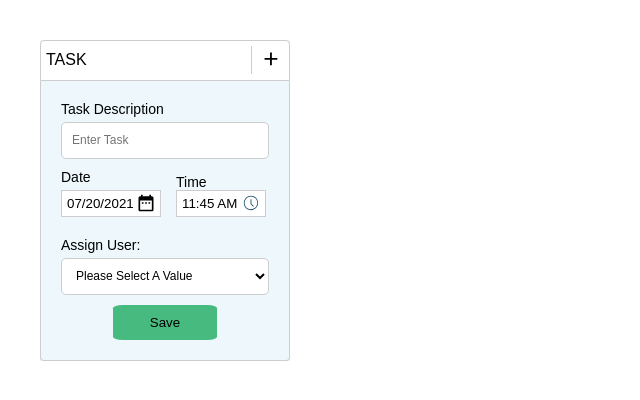
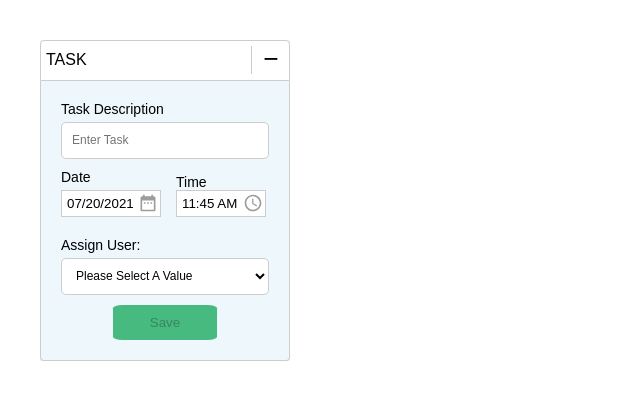
Before and after one commit to vaibhav15400/Task, a React (Create React App) app: page / in a window 1280 px wide. Shown: the top 400 px of the page, without its empty margins (0-640 px from the left). Built offline with nearby package versions, Linux system fonts and the light colour scheme; no server answers.

Commit message:
solved some bugs

```diff
--- a/package.json
+++ b/package.json
@@ -17,6 +17,7 @@
     "react-datepicker": "^4.1.1",
     "react-dom": "^17.0.2",
     "react-scripts": "4.0.3",
+    "react-transition-group": "^4.4.2",
     "rsuite": "^4.10.2",
     "web-vitals": "^1.1.2"
   },
--- a/src/App.css
+++ b/src/App.css
@@ -7,3 +7,13 @@
 button:hover {
   cursor: pointer;
 }
+.transistions {
+  height: 0;
+  transition: 1s ease-out;
+  opacity: 0;
+}
+.transistions_x {
+  height: 100%;
+  transition: 1s ease-out;
+  opacity: 1;
+}
--- a/src/Components/TaskBody/TaskBody.css
+++ b/src/Components/TaskBody/TaskBody.css
@@ -40,28 +40,22 @@
   cursor: pointer;
 }
 
-.date::after {
-  background-image: url(../../assests/date.svg);
-  content: '';
-  top: 50%;
-  right: 5px;
-  transform: translateY(-50%);
+.Date_icon {
   height: 20px;
   width: 20px;
-  position: fixed;
   z-index: 1000;
   background-size: contain;
 }
 .date {
   position: relative;
   margin: 5px 15px 5px 0;
-  transform: translateY(0);
+  display: flex;
 }
-.date_icon {
+.Date_icon {
   position: absolute;
   right: 0;
-  opacity: 0.5;
-  margin: 7px;
+  color: rgb(158, 156, 158);
+  margin: 3px;
   cursor: pointer;
   z-index: 1000;
 }
@@ -78,19 +72,14 @@
   margin: 5px 15px 5px 0;
   transform: translateY(0);
 }
-.time::after {
-  background-image: url(../../assests/clock.svg);
-  content: '';
-  top: 60%;
-  right: 5px;
-  transform: translateY(-50%);
-  height: 20px;
-  width: 20px;
-  position: fixed;
+.Time_icon {
+  position: absolute;
+  right: 0;
+  color: rgb(158, 156, 158);
+  margin: 3px;
+  cursor: pointer;
   z-index: 1000;
-  background-size: contain;
 }
-
 .submit_buttons {
   display: flex;
   justify-content: center;
--- a/src/Components/TaskBody/TaskBody.js
+++ b/src/Components/TaskBody/TaskBody.js
@@ -3,6 +3,8 @@ import './TaskBody.css';
 import DatePicker from 'react-datepicker';
 import 'react-datepicker/dist/react-datepicker.css';
 import axios from 'axios';
+import DateRangeIcon from '@material-ui/icons/DateRange';
+import ScheduleIcon from '@material-ui/icons/Schedule';
 
 const TaskBody = () => {
   const [Data, setData] = useState({
@@ -42,7 +44,7 @@ const TaskBody = () => {
               placeholder="Enter Task"
               className="Task_input"
               onChange={desp => {
-                changeHandler('task', desp.target.value);
+                changeHandler('task', desp.target.value.trim());
                 console.log(desp.target.value);
               }}
             />
@@ -51,6 +53,7 @@ const TaskBody = () => {
             <div className="Date">
               <label>Date</label>
               <div className="date">
+                <DateRangeIcon style={{ fontSize: 20 }} className="Date_icon" />
                 <DatePicker
                   selected={Data.startDate}
                   onChange={date => {
@@ -63,8 +66,10 @@ const TaskBody = () => {
             </div>
             <div className="time">
               <label>Time</label>
-              <div>
+              <div className="Time">
+                <ScheduleIcon style={{ fontSize: 20 }} className="Time_icon" />
                 <DatePicker
+                  id="DATE"
                   selected={Data.startTime}
                   onChange={time => {
                     changeHandler('startTime', time);
@@ -83,7 +88,7 @@ const TaskBody = () => {
           <div className="Task_Description">
             <p>Assign User:</p>
             <select
-              required
+              required={true}
               name="Please Select a user"
               className="Task_input"
               onChange={dep => {
@@ -103,7 +108,12 @@ const TaskBody = () => {
             </select>
           </div>
           <div className="submit_buttons">
-            <button type="button" className="SUBMIT" onClick={postData}>
+            <button
+              type="button"
+              className="SUBMIT"
+              onClick={postData}
+              disabled={Data.task === ' ' && Data.user === null ? true : false}
+            >
               Save
             </button>
           </div>
--- a/src/Components/TaskDetails/TaskDetails.css
+++ b/src/Components/TaskDetails/TaskDetails.css
@@ -36,3 +36,14 @@
   display: flex;
   justify-content: center;
 }
+
+.transistions {
+  height: 0;
+  transform: translateY(0);
+  opacity: 0;
+}
+.transistions_x {
+  transform: translateY(0);
+
+  opacity: 1;
+}
--- a/src/Components/TaskDetails/TaskDetails.js
+++ b/src/Components/TaskDetails/TaskDetails.js
@@ -7,6 +7,7 @@ import DatePicker from 'react-datepicker';
 import CheckIcon from '@material-ui/icons/Check';
 import './TaskDetails.css';
 import DeleteIcon from '@material-ui/icons/Delete';
+import transitions from '@material-ui/core/styles/transitions';
 
 const U_R_L = `https://task-93a9a-default-rtdb.firebaseio.com`;
 const TaskDetails = () => {
@@ -42,11 +43,24 @@ const TaskDetails = () => {
 };
 
 const Component = ({ item, id, active, setToggle }) => {
-  const newId = id.substring(1);
+  const [newData, setNewData] = useState({
+    task: ' ',
+    user: null,
+    startTime: new Date(),
+    startDate: new Date(),
+  });
+  const changeHandler = (field, newValue) => {
+    setNewData(prev => {
+      const old = { ...prev };
+      old[field] = newValue;
+      return old;
+    });
+  };
+
   const deleteData = async () => {
     await axios;
     axios
-      .delete(`${U_R_L}/task/${newId}.json`)
+      .delete(`${U_R_L}/task/${id}.json`)
       .then(response => {
         console.log(response);
       })
@@ -55,13 +69,10 @@ const Component = ({ item, id, active, setToggle }) => {
       });
   };
   const postData = async () => {
-    await axios.put(`${U_R_L}/task/${newId}.json`).then(res => {
+    await axios.put(`${U_R_L}/task/${id}.json`, newData).then(res => {
       console.log(res.data);
     });
   };
-
-  let taskTime = new Date(item.startTime);
-  let taskDate = new Date(item.startDate);
 
   return (
     <div className="Task_display">
@@ -75,10 +86,11 @@ const Component = ({ item, id, active, setToggle }) => {
             {item.startDate?.split('T')[0]}
           </span>
         </div>
-        <span style={{ padding: '3%' }}>
+        <span style={{ padding: '3%' }} className={active ? transitions : ''}>
           {active ? (
             <CheckIcon
-              fontSize="large"
+              style={{ fontSize: 26 }}
+              className="hover"
               onClick={() => {
                 setToggle(null);
                 postData();
@@ -87,6 +99,8 @@ const Component = ({ item, id, active, setToggle }) => {
           ) : (
             <EditIcon
               fontSize="large"
+              style={{ fontSize: 28 }}
+              className="hover"
               onClick={() => {
                 setToggle(id);
               }}
@@ -95,16 +109,21 @@ const Component = ({ item, id, active, setToggle }) => {
         </span>
       </div>
       {active ? (
-        <div>
+        <>
           <div>
-            <div className="Task_Body">
+            <form className="Task_Body">
               <div className="Task_Description">
                 <p>Task Description</p>
                 <input
+                  required
                   disabled={active ? false : true}
                   placeholder={item.task}
                   className="Task_input"
                   defaultValue={item.task}
+                  onChange={desp => {
+                    changeHandler('task', desp.target.value);
+                    console.log(desp.target.value);
+                  }}
                 />
               </div>
               <div className="D_T">
@@ -113,8 +132,12 @@ const Component = ({ item, id, active, setToggle }) => {
                   <div className="date">
                     <DatePicker
                       disabled={active ? false : true}
-                      selected={taskDate}
+                      selected={newData.startDate}
                       className="Date_set"
+                      onChange={date => {
+                        changeHandler('startDate', date);
+                        console.log(date);
+                      }}
                     />
                   </div>
                 </div>
@@ -122,14 +145,18 @@ const Component = ({ item, id, active, setToggle }) => {
                   <label>Time</label>
                   <div>
                     <DatePicker
-                      disabled={true}
-                      selected={taskTime}
+                      disabled={active ? false : true}
+                      selected={newData.startTime}
                       showTimeSelect
                       showTimeSelectOnly
                       timeIntervals={30}
                       timeCaption="Time"
                       dateFormat="h:mm aa"
                       className="Time_set"
+                      onChange={time => {
+                        changeHandler('startTime', time);
+                        console.log(time);
+                      }}
                     />
                   </div>
                 </div>
@@ -140,6 +167,10 @@ const Component = ({ item, id, active, setToggle }) => {
                   disabled={active ? false : true}
                   name="Please Select a user"
                   className="Task_input"
+                  onChange={dep => {
+                    changeHandler('user', dep.target.value);
+                    console.log(dep.target.value);
+                  }}
                 >
                   <option defaultValue={item.user} className="select">
                     {item.user}
@@ -153,11 +184,15 @@ const Component = ({ item, id, active, setToggle }) => {
                 </select>
               </div>
               <div className="hover">
-                <DeleteIcon onClick={deleteData} className="delete_icon" />
+                <DeleteIcon
+                  onClick={deleteData}
+                  className="delete_icon"
+                  fontSize="medium"
+                />
               </div>
-            </div>
+            </form>
           </div>
-        </div>
+        </>
       ) : (
         ' '
       )}
--- a/src/Components/TaskHead/TaskHead.css
+++ b/src/Components/TaskHead/TaskHead.css
@@ -21,11 +21,16 @@
   text-align: left;
   padding: 5px;
 }
-.animate {
-  transition: all 2s;
-  transform: translateX(0px);
+.transistions {
+  height: 0;
+  transition: 1s ease-out;
+  opacity: 0;
 }
-.unanimate {
-  transition: all 2s;
-  transform: translateX(-500px);
+.transistions_x {
+  height: 100%;
+  transition: 1s ease-out;
+  opacity: 1;
 }
+.hover:hover {
+  cursor: pointer;
+}
--- a/src/Components/TaskHead/TaskHead.js
+++ b/src/Components/TaskHead/TaskHead.js
@@ -22,13 +22,21 @@ const TaskHead = ({ i }) => {
         </p>
         <span onClick={add_remove} style={{ padding: '3%' }}>
           {toggle ? (
-            <RemoveIcon fontSize="large" />
+            <AddIcon fontSize="large" className="hover" />
           ) : (
-            <AddIcon fontSize="large" />
+            <RemoveIcon fontSize="large" className="hover" />
           )}
         </span>
       </div>
-      <TaskBody className={toggle ? 'animate' : 'unanimate'} />
+      {toggle ? (
+        <div className="transistions">
+          <TaskBody />
+        </div>
+      ) : (
+        <div className="transistions_x">
+          <TaskBody />
+        </div>
+      )}
     </div>
   );
 };
```
Also changed, not shown: src/misc/CustomHooks.js (deleted, +0 -13 lines), src/misc/EditableInput.js (deleted, +0 -63 lines), 1 other file (tests, documents, lock files or other folders).
